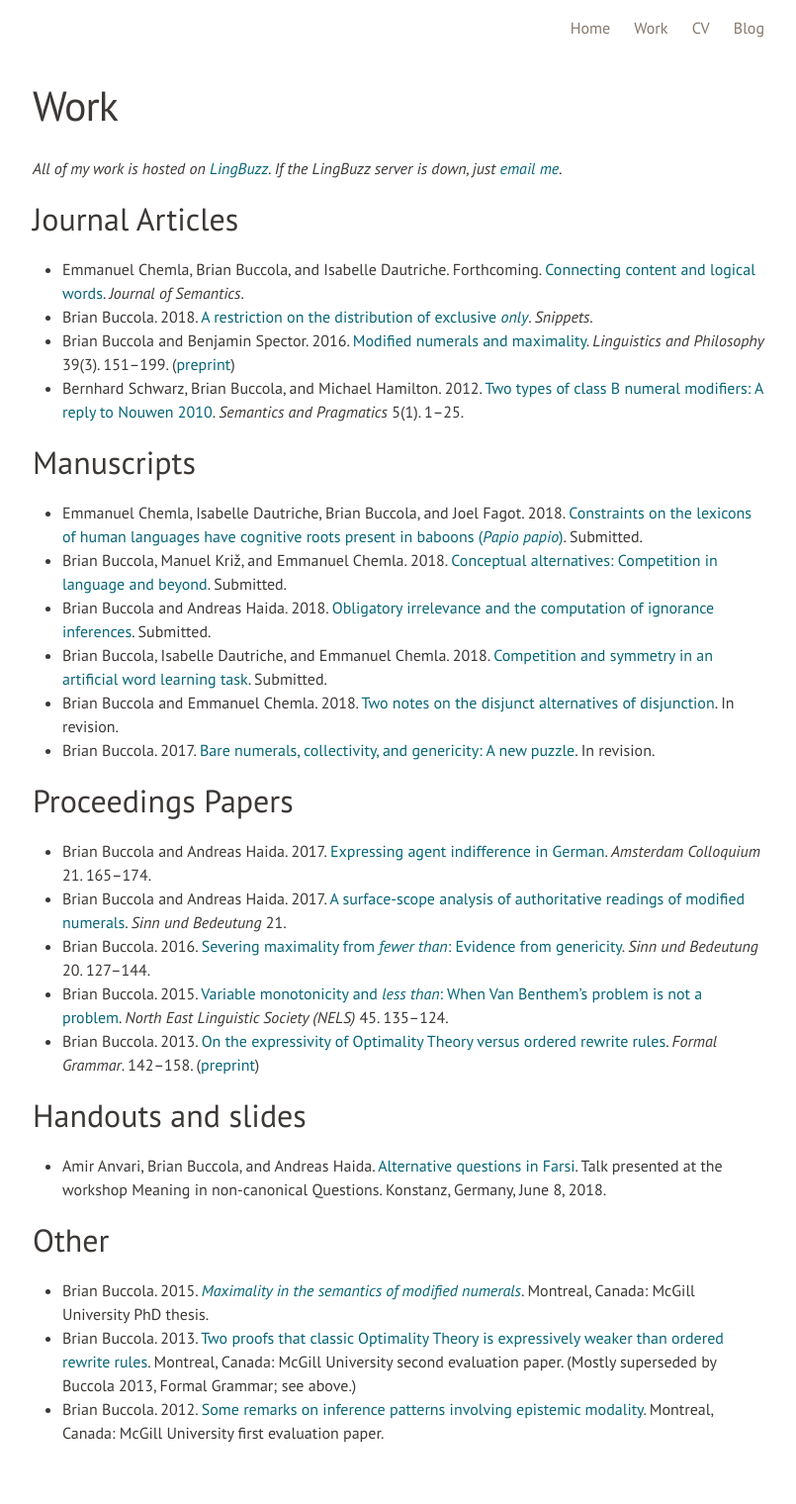
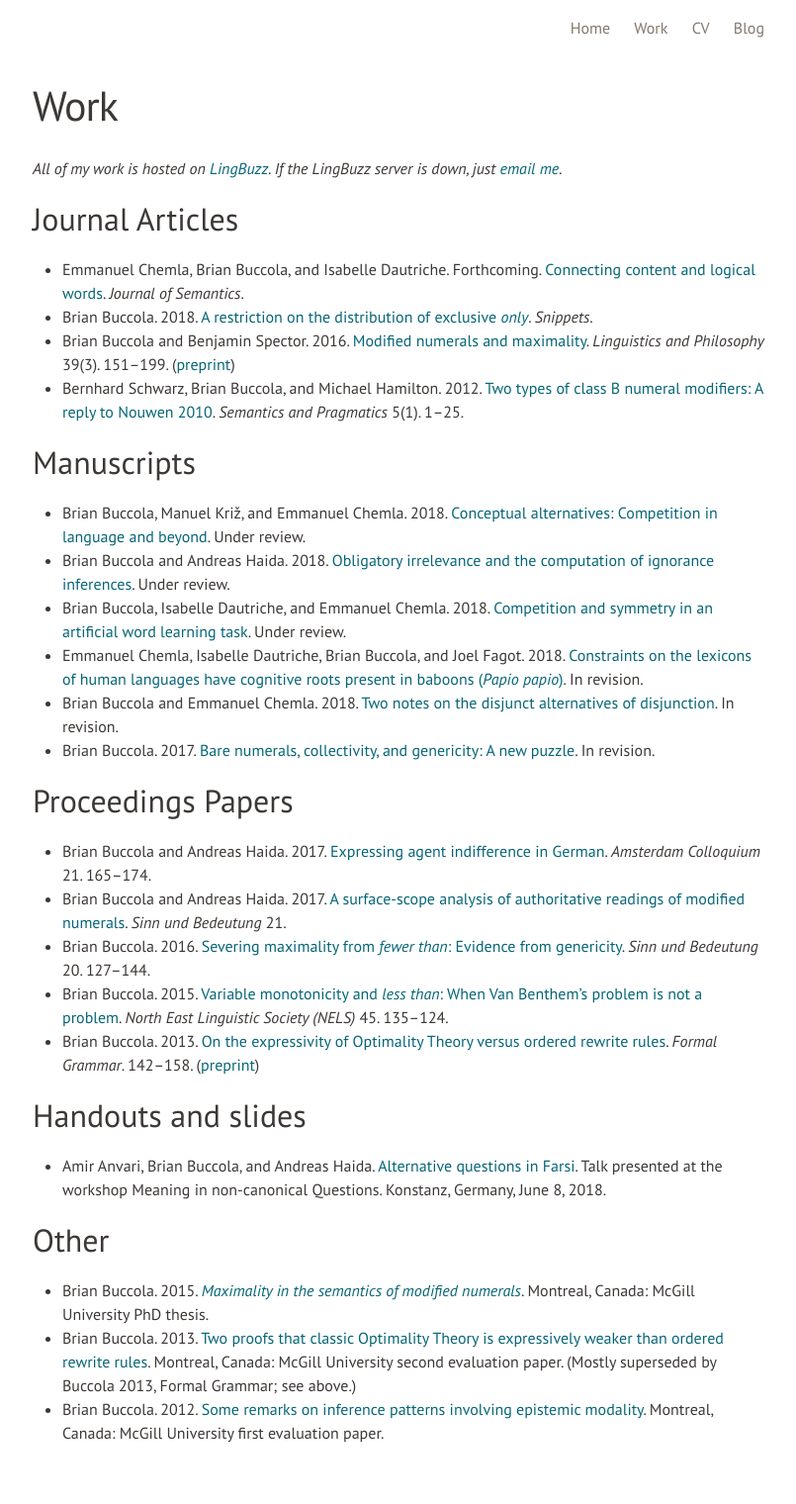
Before and after one commit to brianbuccola/brianbuccola.github.io, a Jekyll site: the page built from work.md, in a window 1280 px wide. Shown: the whole page at 99% size, without its empty margins (237-1042 px from the left). Built offline with Jekyll 4.4.1, drawn with Linux system fonts in a browser that asks for light colours; some web fonts are replaced.

Commit message:
Update manuscript statuses

```diff
--- a/work.md
+++ b/work.md
@@ -25,11 +25,10 @@ redirect_from: /research.html
 
 ## Manuscripts
 
-- Emmanuel Chemla, Isabelle Dautriche, Brian Buccola, and Joel Fagot. 2018. [Constraints on the lexicons of human languages have cognitive roots present in baboons (*Papio
-    papio*)][baboons-lb]. Submitted.
-- Brian Buccola, Manuel Križ, and Emmanuel Chemla. 2018. [Conceptual alternatives: Competition in language and beyond][concepts-lb]. Submitted.
-- Brian Buccola and Andreas Haida. 2018. [Obligatory irrelevance and the computation of ignorance inferences][oblig-irrel-lb]. Submitted.
-- Brian Buccola, Isabelle Dautriche, and Emmanuel Chemla. 2018. [Competition and symmetry in an artificial word learning task][competition-lb]. Submitted.
+- Brian Buccola, Manuel Križ, and Emmanuel Chemla. 2018. [Conceptual alternatives: Competition in language and beyond][concepts-lb]. Under review.
+- Brian Buccola and Andreas Haida. 2018. [Obligatory irrelevance and the computation of ignorance inferences][oblig-irrel-lb]. Under review.
+- Brian Buccola, Isabelle Dautriche, and Emmanuel Chemla. 2018. [Competition and symmetry in an artificial word learning task][competition-lb]. Under review.
+- Emmanuel Chemla, Isabelle Dautriche, Brian Buccola, and Joel Fagot. 2018. [Constraints on the lexicons of human languages have cognitive roots present in baboons (*Papio papio*)][baboons-lb]. In revision.
 - Brian Buccola and Emmanuel Chemla. 2018. [Two notes on the disjunct alternatives of disjunction][or-snippet]. In revision.
 - Brian Buccola. 2017. [Bare numerals, collectivity, and genericity: A new puzzle][bare-num-lb]. In revision.
 
```
